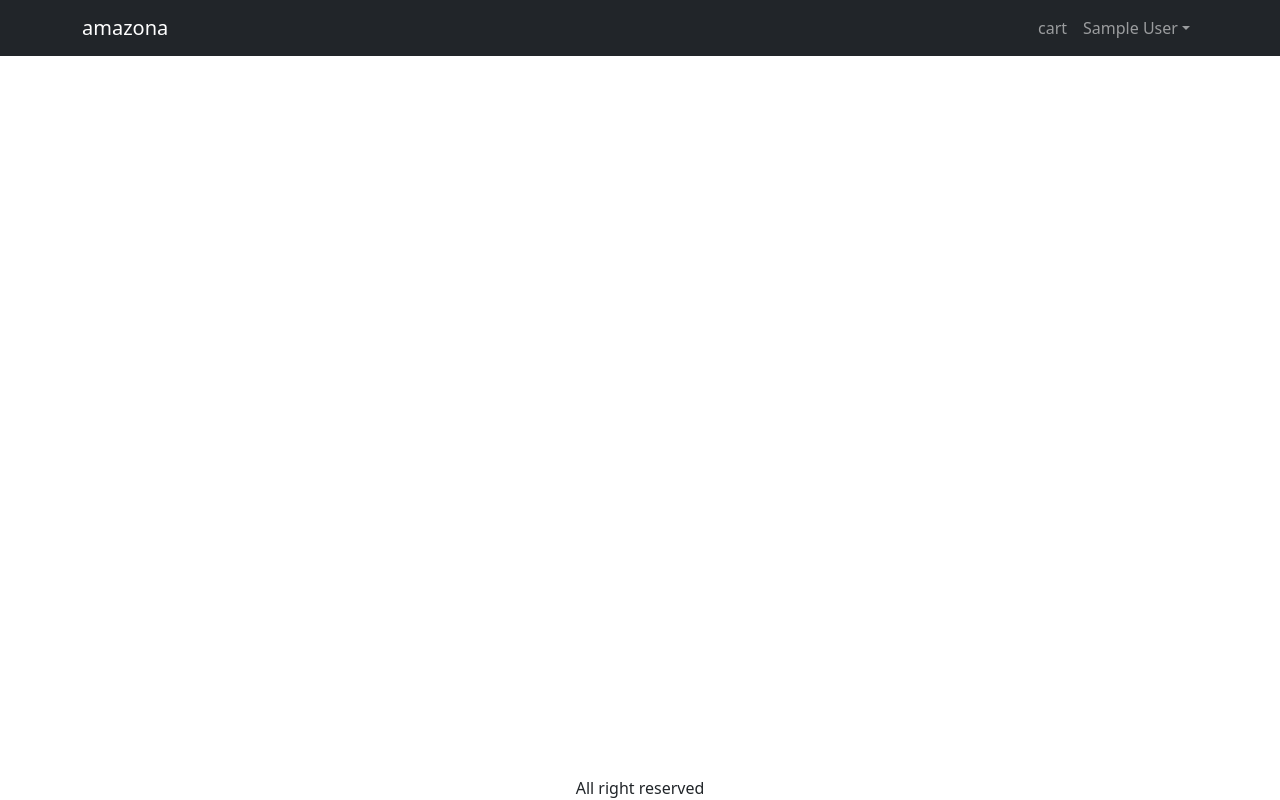
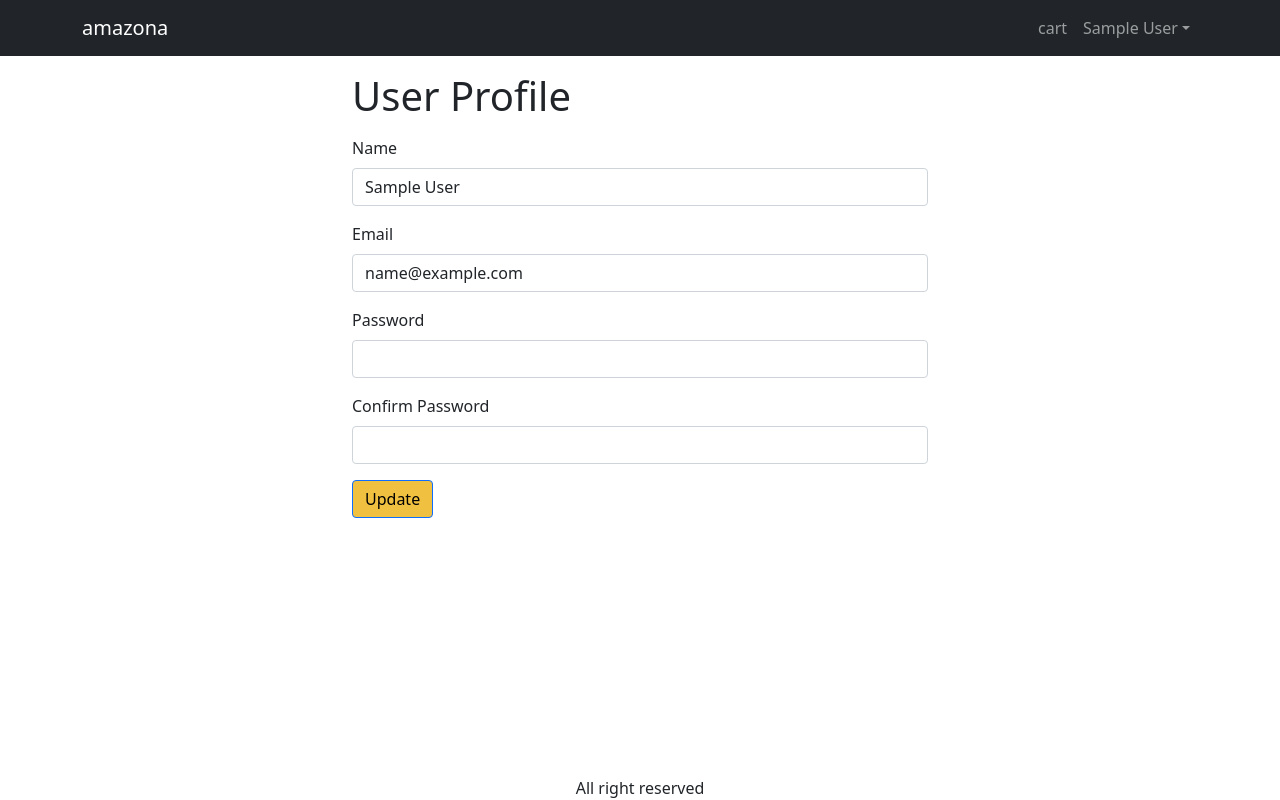
Before and after one commit to NManage2/amazocom, a React (Create React App) app in the folder frontend/: page /profile in a window 1280 px wide. Built offline with nearby package versions, Linux system fonts and the light colour scheme; sample sign-in values are in the browser's storage.

Commit message:
amazocom

```diff
--- a/frontend/src/App.js
+++ b/frontend/src/App.js
@@ -17,6 +17,9 @@
 import SignupScreen from './screens/SignupScreen';
 import PaymentMethodScreen from './screens/PaymentMethodScreen';
 import PlaceOrderScreen from './screens/PlaceOrderScreen';
+import OrderScreen from './screens/OrderScreen';
+import OrderHistoryScreen from './screens/OrderHistoryScreen';
+import ProfileScreen from './screens/ProfileScreen';
 
 function App() {
   const { state, dispatch: ctxDispatch } = useContext(Store);
@@ -89,6 +92,12 @@
               <Route path="/" element={<HomeScreen />} />
               <Route path="/shipping" element={<ShippingAdressScreen />} />
               <Route path="/payment" element={<PaymentMethodScreen />} />
+              <Route path="/order/:id" element={<OrderScreen />}></Route>
+              <Route path="/profile" element={<ProfileScreen />} />
+              <Route
+                path="/orderhistory"
+                element={<OrderHistoryScreen />}
+              ></Route>
             </Routes>
           </Container>
         </main>
--- a/frontend/src/screens/OrderScreen.js
+++ b/frontend/src/screens/OrderScreen.js
@@ -21,27 +21,7 @@
       return { ...state, loading: false, order: action.payload, error: '' };
     case 'FETCH_FAIL':
       return { ...state, loading: false, error: action.payload };
-    case 'PAY_REQUEST':
-      return { ...state, loadingPay: true };
-    case 'PAY_SUCCESS':
-      return { ...state, loadingPay: false, successPay: true };
-    case 'PAY_FAIL':
-      return { ...state, loadingPay: false };
-    case 'PAY_RESET':
-      return { ...state, loadingPay: false, successPay: false };
 
-    case 'DELIVER_REQUEST':
-      return { ...state, loadingDeliver: true };
-    case 'DELIVER_SUCCESS':
-      return { ...state, loadingDeliver: false, successDeliver: true };
-    case 'DELIVER_FAIL':
-      return { ...state, loadingDeliver: false };
-    case 'DELIVER_RESET':
-      return {
-        ...state,
-        loadingDeliver: false,
-        successDeliver: false,
-      };
     default:
       return state;
   }
@@ -55,23 +35,10 @@
   const { id: orderId } = params;
 
   const navigate = useNavigate();
-  const [
-    {
-      loading,
-      error,
-      order,
-      successPay,
-      loadingPay,
-      loadingDeliver,
-      successDeliver,
-    },
-    dispatch,
-  ] = useReducer(reducer, {
+  const [{ loading, error, order }, dispatch] = useReducer(reducer, {
     loading: true,
     order: {},
     error: '',
-    successPay: false,
-    loadingPay: false,
   });
 
   useEffect(() => {
@@ -112,7 +79,7 @@
               <Card.Title>Shipping</Card.Title>
               <Card.Text>
                 <strong>Name:</strong> {order.shippingAdress.fullName} <br />
-                <strong>Adress: </strong> {order.shippingAdress.address},
+                <strong>Adress: </strong> {order.shippingAdress.adress},
                 {order.shippingAdress.city}, {order.shippingAdress.postalCode}
               </Card.Text>
               {order.isDelivered ? (
--- /dev/null
+++ b/frontend/src/screens/ProfileScreen.js
@@ -0,0 +1,112 @@
+import React, { useContext, useReducer, useState } from 'react';
+import { Helmet } from 'react-helmet-async';
+import Form from 'react-bootstrap/Form';
+import Button from 'react-bootstrap/Button';
+import { Store } from '../Store';
+import { toast } from 'react-toastify';
+import { getError } from '../utils';
+import axios from 'axios';
+
+const reducer = (state, action) => {
+  switch (action.type) {
+    case 'UPDATE_REQUEST':
+      return { ...state, loadingUpdate: true };
+    case 'UPDATE_SUCCESS':
+      return { ...state, loadingUpdate: false };
+    case 'UPDATE_FAIL':
+      return { ...state, loadingUpdate: false };
+
+    default:
+      return state;
+  }
+};
+
+export default function ProfileScreen() {
+  const { state, dispatch: ctxDispatch } = useContext(Store);
+  const { userInfo } = state;
+  const [name, setName] = useState(userInfo.name);
+  const [email, setEmail] = useState(userInfo.email);
+  const [password, setPassword] = useState('');
+  const [confirmPassword, setConfirmPassword] = useState('');
+
+  const [{ loadingUpdate }, dispatch] = useReducer(reducer, {
+    loadingUpdate: false,
+  });
+
+  const submitHandler = async (e) => {
+    e.preventDefault();
+    if (password !== confirmPassword) {
+      toast.error('Passwords do not match');
+      return;
+    }
+    try {
+      const { data } = await axios.put(
+        '/api/users/profile',
+        {
+          name,
+          email,
+          password,
+        },
+        {
+          headers: { Authorization: `Bearer ${userInfo.token}` },
+        }
+      );
+      dispatch({
+        type: 'UPDATE_SUCCESS',
+      });
+      ctxDispatch({ type: 'USER_SIGNIN', payload: data });
+      localStorage.setItem('userInfo', JSON.stringify(data));
+      toast.success('User updated successfully');
+    } catch (err) {
+      dispatch({
+        type: 'FETCH_FAIL',
+      });
+      toast.error(getError(err));
+    }
+  };
+
+  return (
+    <div className="container small-container">
+      <Helmet>
+        <title>User Profile</title>
+      </Helmet>
+      <h1 className="my-3">User Profile</h1>
+      <form onSubmit={submitHandler}>
+        <Form.Group className="mb-3" controlId="name">
+          <Form.Label>Name</Form.Label>
+          <Form.Control
+            value={name}
+            onChange={(e) => setName(e.target.value)}
+            required
+          />
+        </Form.Group>
+        <Form.Group className="mb-3" controlId="email">
+          <Form.Label>Email</Form.Label>
+          <Form.Control
+            type="email"
+            value={email}
+            onChange={(e) => setEmail(e.target.value)}
+            required
+          />
+        </Form.Group>
+        <Form.Group className="mb-3" controlId="password">
+          <Form.Label>Password</Form.Label>
+          <Form.Control
+            type="password"
+            onChange={(e) => setPassword(e.target.value)}
+          />
+        </Form.Group>
+        <Form.Group className="mb-3" controlId="confirmPassword">
+          <Form.Label>Confirm Password</Form.Label>
+          <Form.Control
+            type="password"
+            onChange={(e) => setConfirmPassword(e.target.value)}
+          />
+        </Form.Group>
+        <div className="mb-3">
+          <Button type="submit">Update</Button>
+        </div>
+      </form>
+    </div>
+  );
+}
```
Also changed, not shown: 1 other file (tests, documents, lock files or other folders).
